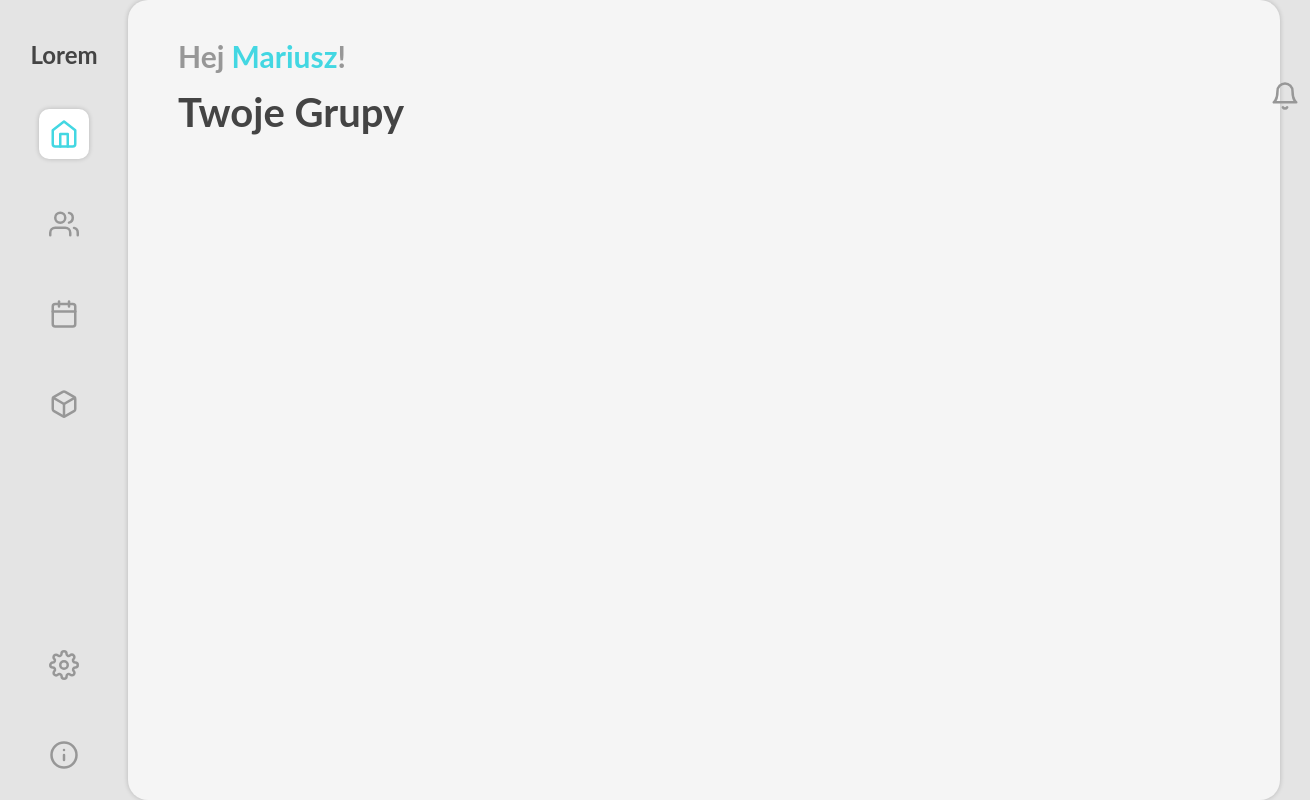
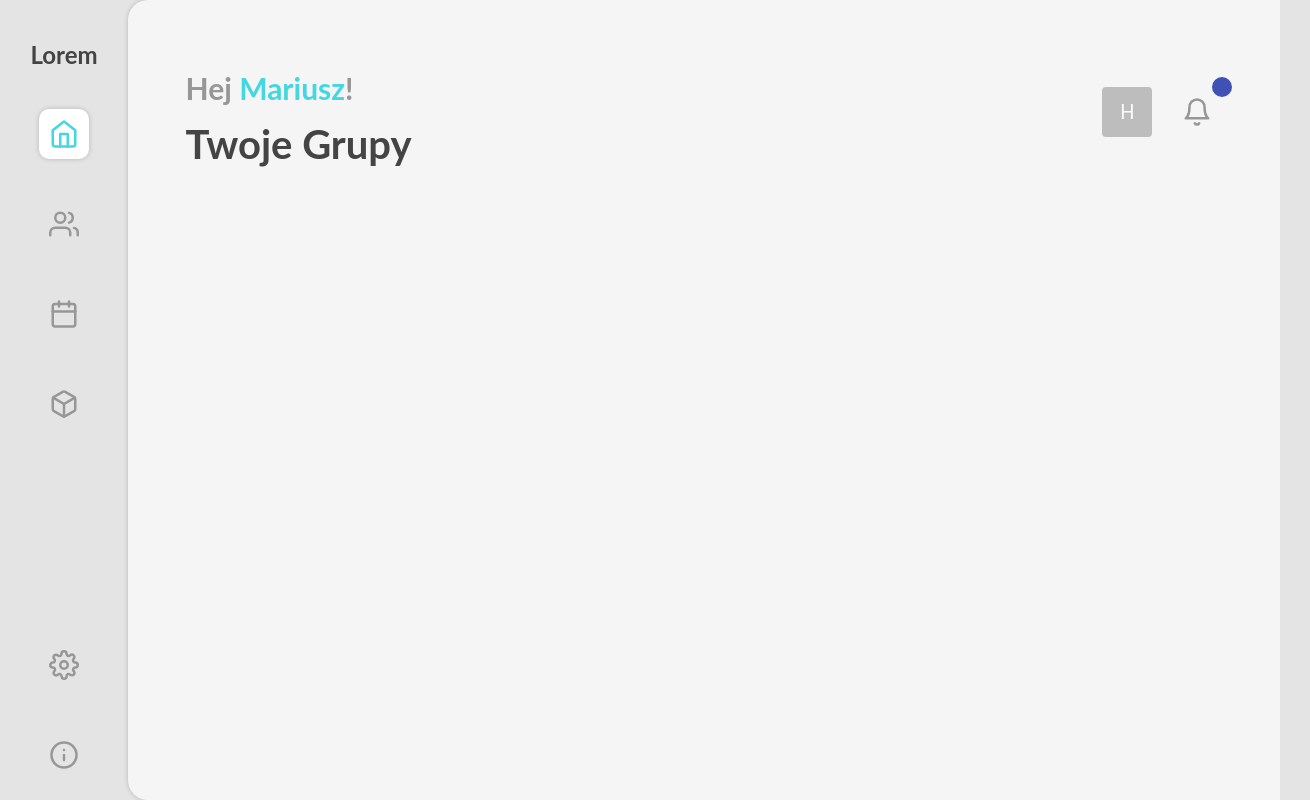
Before and after one commit to maciek1651g/SuperZespol2500K, a React (Create React App) app: page / in a window 1280 px wide. Shown: the whole page, 1310 px wide, since content can reach past the window. Built offline with nearby package versions, Linux system fonts and the light colour scheme; the HTML template or start-up script is replaced by a standard one.

Commit message:
top content

```diff
--- a/package.json
+++ b/package.json
@@ -3,6 +3,8 @@
   "version": "0.1.0",
   "private": true,
   "dependencies": {
+    "@material-ui/core": "^4.11.3",
+    "@material-ui/icons": "^4.11.2",
     "@testing-library/jest-dom": "^5.11.9",
     "@testing-library/react": "^11.2.5",
     "@testing-library/user-event": "^12.8.3",
--- a/src/LoginPage/loginStyle.module.css
+++ b/src/LoginPage/loginStyle.module.css
@@ -42,9 +42,6 @@ body
 {
 	width:90%;
 	background-color: #F5F5F5;
-	background-image: url("./../img/ksiazki.svg");
-	background-repeat: no-repeat;
-	background-position: 80% 60%;
 	border-radius: inherit;
 	display:flex;
 	align-items: center;
@@ -70,6 +67,9 @@ body
 {
 	display: flex;
 	flex-direction: column;
+	background-image: url("./../img/ksiazki.svg");
+	background-repeat: no-repeat;
+	background-position: right bottom;
 	width: 80%;
 	height: 80%;
 }
@@ -91,7 +91,7 @@ body
 }
 
 
-input[type=radio]
+input[type=radio], .offInput
 {
 	position: absolute;
 	opacity: 0;
--- a/src/MainPage/MainPage.js
+++ b/src/MainPage/MainPage.js
@@ -4,6 +4,7 @@ import IconMenu from './../LoginPage/IconMenu.js';
 import DialogBox from './../LoginPage/DialogBox.js';
 import CheckBox from './../LoginPage/CheckBox.js';
 import React from "react";
+import {Avatar, Badge} from "@material-ui/core";
 
 const Svg = (props) => {
     return (
@@ -60,13 +61,22 @@ const MainPage = () => {
                 </div>
             </div>
             <div className={stylesMainPage.rightColumn}>
+                <div className={stylesMainPage.rightContent}>
                     <div className={stylesMainPage.rightTop}>
-                    <div style={{margin: "0 50px", fontWeight: "bold", display: "flex", flexDirection: "column", alignContent: "flex-end"}}>
+                        <div style={{fontWeight: "bold", display: "flex", flexDirection: "column", alignContent: "flex-end"}}>
                             <p style={{fontSize: "30px", margin: "14px 0", color: "#979797"}}>Hej <span style={{color: "#43D7E2"}}>Mariusz</span>!</p>
                             <p style={{fontSize: "40px", margin: "0"}}>Twoje Grupy</p>
                         </div>
-                    <div>
-                        <IconMenu name="userMenu" icoSVG={bellIco} tabDialogBox={tabDialogBox}  isChecked={false}/>
+                        <div style={{display: "flex", flexDirection: "row", alignItems: "center"}}>
+                            <Avatar variant="rounded" style={{width:"50px", height:"50px", margin:"0 20px"}}>H</Avatar>
+                            <Badge badgeContent=" " color="primary" invisible={false}>
+                                <label className={styles.buttonMenu} style={{margin:"0"}}>
+                                    <input type="checkbox" className={styles.offInput}/>
+                                    <span className={styles.icon}>
+                                        {bellIco}
+                                    </span>
+                                </label>
+                            </Badge>
                         </div>
                     </div>
                     <div className={stylesMainPage.rightMiddle}>
@@ -77,6 +87,7 @@ const MainPage = () => {
                     </div>
                 </div>
             </div>
+        </div>
     )
 }
 
--- a/src/MainPage/stylesMainPage.module.css
+++ b/src/MainPage/stylesMainPage.module.css
@@ -24,11 +24,19 @@
     display: flex;
     flex-direction: column;
     align-items: center;
+    justify-content: center;
     width: 90%;
     height: 100%;
     background-color: #F5F5F5;
-    border-radius: 20px;
+    border-top-left-radius: 20px;
+    border-bottom-left-radius: 20px;
     box-shadow: 0 0 5px 0 rgba(0,0,0,0.2);
+}
+
+.rightContent
+{
+    width: 90%;
+    height: 90%;
 }
 
 .rightTop
```
Also changed, not shown: 1 other file (tests, documents, lock files or other folders). Lines whose indentation alone changed are shown as unchanged.
